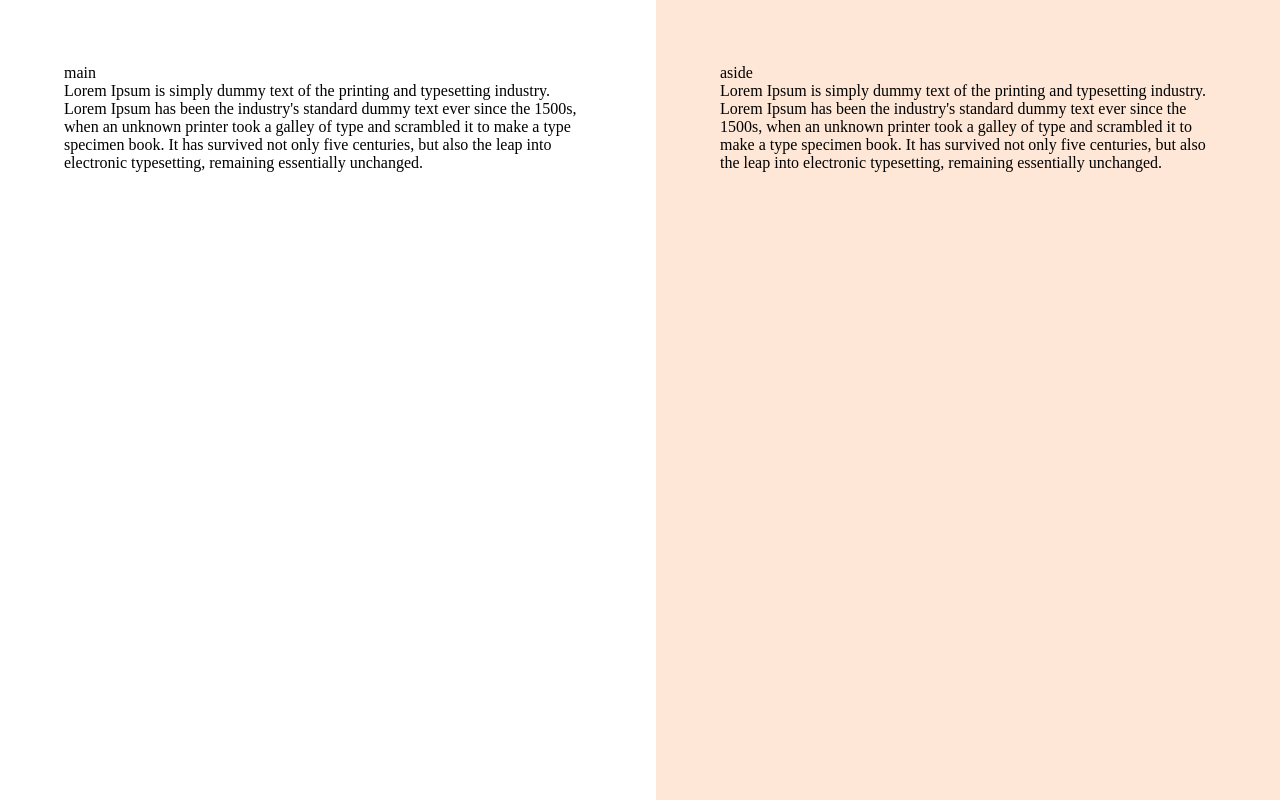
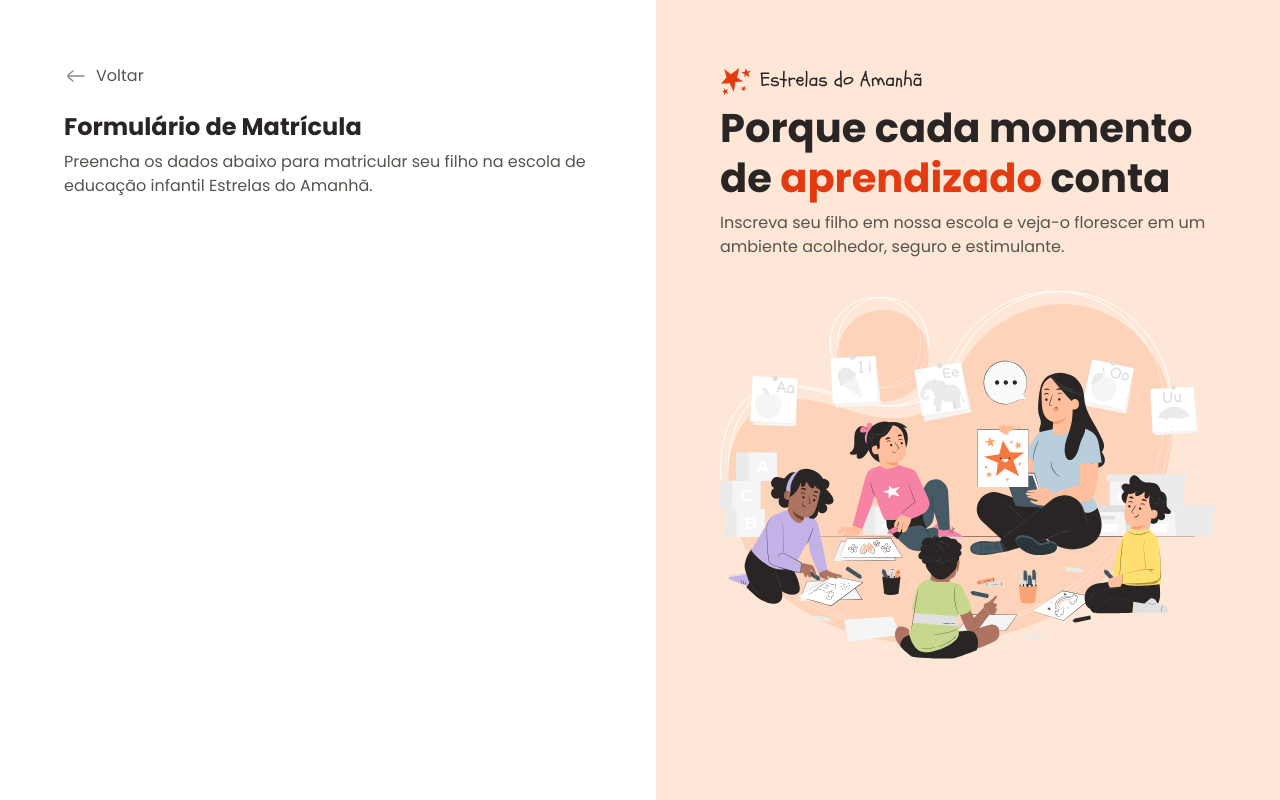
Before and after one commit to placenci/FormulariodeMatricula, a plain HTML site: page index.html in a window 1280 px wide. Drawn offline with Linux system fonts and the light colour scheme.

Commit message:
conteudo aside e main inicial

```diff
--- a/index.html
+++ b/index.html
@@ -14,13 +14,29 @@
 <body>
    <div id="app">
       <main>
-         <div class="main-container">main</div>
-         Lorem Ipsum is simply dummy text of the printing and typesetting industry. Lorem Ipsum has been the industry's standard dummy text ever since the 1500s, when an unknown printer took a galley of type and scrambled it to make a type specimen book. It has survived not only five centuries, but also the leap into electronic typesetting, remaining essentially unchanged.
+   <div class="main-container">
+      <div class="back">
+         <img src="icons/arrow-left-02.svg" alt="icone de voltar">
+         <span>Voltar</span><!--span serve lado -->
+
+      </div>
+      <h1>Formulário de Matrícula</h1>
+      <p>Preencha os dados abaixo para matricular seu filho na escola de educação infantil Estrelas do Amanhã.</p>
+   </div>
+
       </main>
-      <aside>
-         <div class="aside-container">aside</div>
-         Lorem Ipsum is simply dummy text of the printing and typesetting industry. Lorem Ipsum has been the industry's standard dummy text ever since the 1500s, when an unknown printer took a galley of type and scrambled it to make a type specimen book. It has survived not only five centuries, but also the leap into electronic typesetting, remaining essentially unchanged.
-      </aside>
+   <aside>
+   <div class="aside-container">
+      <header>
+         <img src="assets/logo.svg" alt="Estrelas">
+         <h2>Porque cada momento de <span>aprendizado</span> conta</h2>
+         <p>Inscreva seu filho em nossa escola e veja-o florescer em um ambiente acolhedor, seguro e estimulante.</p>
+      </header>
+      <img src="assets/Illustration.svg" alt="ilustração professora e crianças">
+
+   </div>
+
+   </aside>
    </div>
 </body>
 </html>
--- a/styles/global.css
+++ b/styles/global.css
@@ -22,4 +22,14 @@
 }
 body{
    overflow: hidden;
+
+   font: var(--text);
+   color: var(--text-secondary);
 }
+h1, h2 {
+   color: var(--text-primary);
+}
+img{
+   max-width: 100%;
+   height: auto;
+}
--- a/styles/layout.css
+++ b/styles/layout.css
@@ -11,6 +11,16 @@ main{
       max-width: 33rem;
       margin-left: auto;
       }
+      & .back{
+         display: flex;
+         align-items: center;
+         gap: .5rem;
+         margin-bottom: 1.5rem;
+   }
+& h1{
+   font: 600 1.5rem/1.25 var(--font-family);
+   margin-bottom: .5rem;
+}
 }
 
 aside{
@@ -18,5 +28,15 @@ aside{
    background-color: var(--surface-secondary);
   & .aside-container{
    max-width: 31rem;
+   & > img{
+       margin-top: 2rem;
+   }
+  }
+  & h2{
+   font: 600 2.5rem/1.25 var(--font-family);
+   margin-bottom: .5rem;
+  & span{
+   color: var(--text-highlight);
+ }
   }
 }
```
